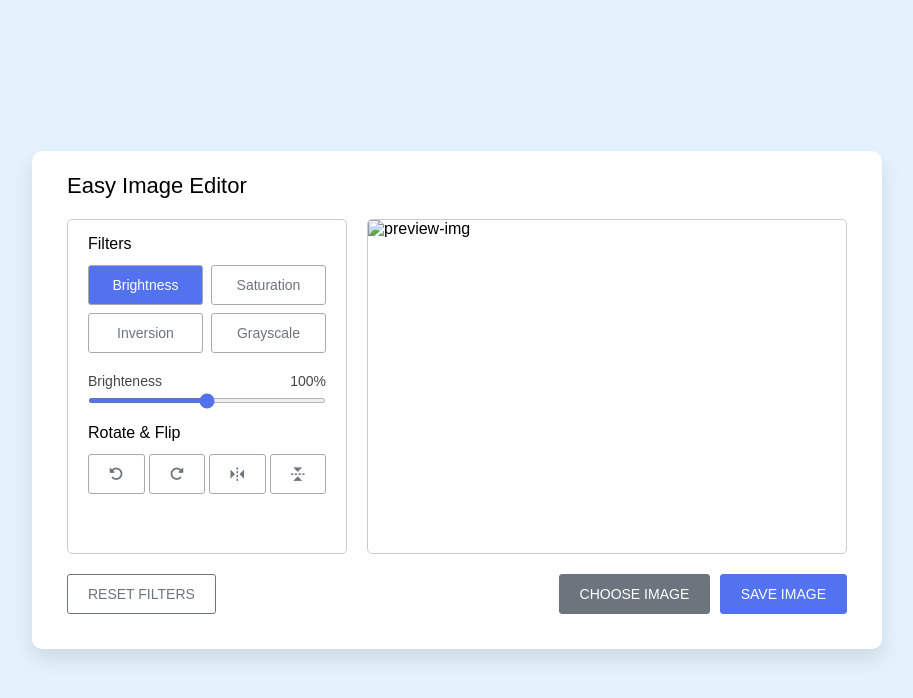
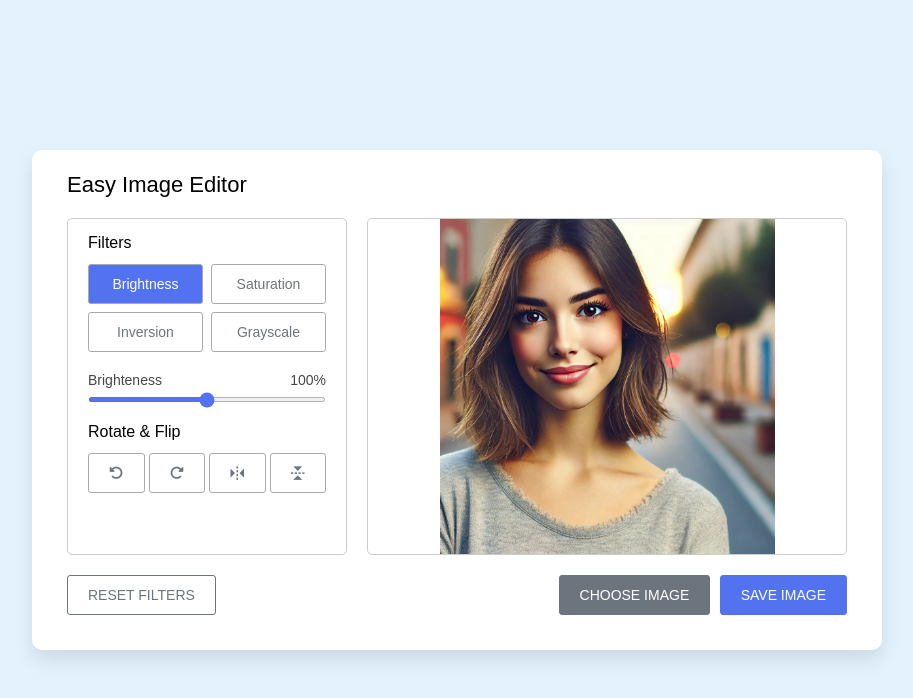
Before and after one commit to PoghosKeshishyan/easy-photo-editor, a plain HTML site: page index.html in a window 1280 px wide. Shown: the whole page, without its empty margins (183-1096 px from the left). Drawn offline with nearby package versions, Linux system fonts and the light colour scheme.

Commit message:
Update index.html

```diff
--- a/index.html
+++ b/index.html
@@ -41,7 +41,7 @@
                 </div>
             </div>
             <div class="preview-img">
-                <img src="image-placeholder.webp" alt="preview-img">
+                <img src="images/image-placeholder.webp" alt="preview-img">
             </div>
         </div>
         <div class="controls">
```
